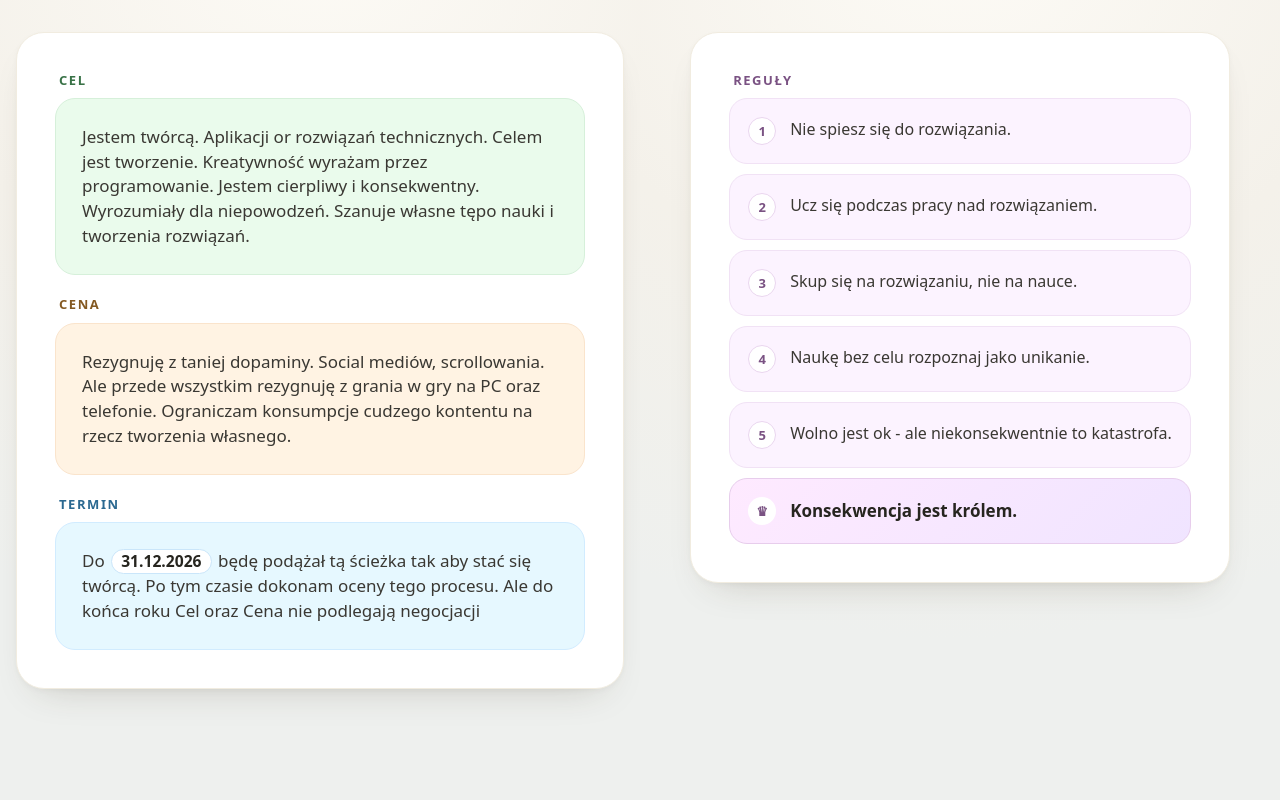
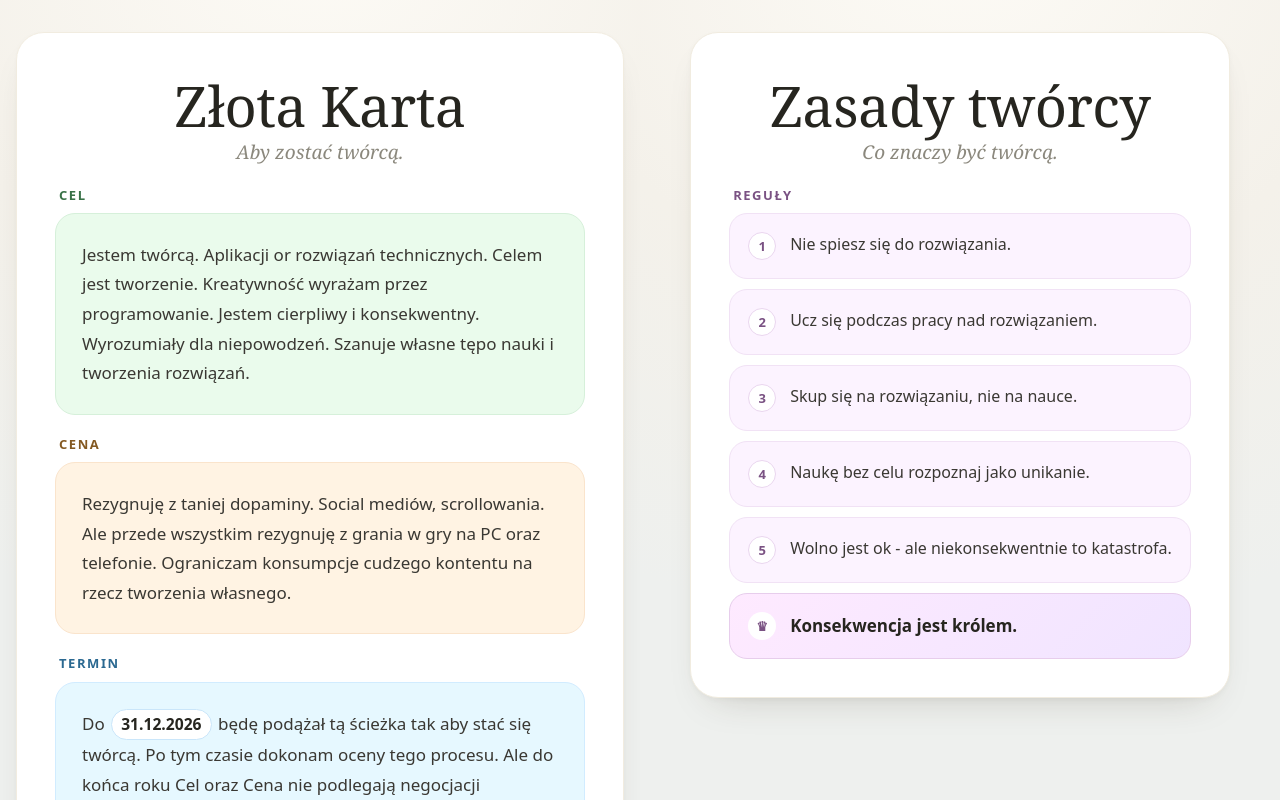
Before and after one commit to ricevind/cv, a website: page src/golden-card.html in a window 1280 px wide. Drawn offline with Linux system fonts and the light colour scheme.

Commit message:
responsive header display

```diff
--- a/src/golden-card.css
+++ b/src/golden-card.css
@@ -1,3 +1,12 @@
+@layer base;
+
+@container panel (width <= 500px) {
+  .cgc-content header {
+    display: none;
+  }
+}
+
+@layer base {
   :root {
     --cgc-font-display:
       ui-serif, Georgia, Cambria, "Times New Roman", Times, serif;
@@ -108,7 +117,7 @@
   .cgc-content section p {
     margin: 0;
     font-size: clamp(15px, 2.5vw, 17px);
-  line-height: 1.45;
+    line-height: 1.85rem;
     color: var(--cgc-color-body-text);
   }
 
@@ -191,3 +200,4 @@
     color: var(--cgc-color-heading);
     font-weight: 700;
   }
+}
--- a/src/golden-card.html
+++ b/src/golden-card.html
@@ -16,10 +16,10 @@
         <div class="c-content distinct" style="--max-w: 72ch">
           <div class="c-golden-card cgc">
             <article class="cgc-content">
-              <!-- <header>
+              <header>
                 <h1>Złota Karta</h1>
                 <p>Aby zostać twórcą.</p>
-              </header> -->
+              </header>
               <section>
                 <h2>Cel</h2>
                 <div class="cgc-box">
@@ -62,10 +62,10 @@
         <div class="c-content distinct" style="--max-w: 72ch">
           <div class="c-golden-card cgc">
             <article class="cgc-content">
-              <!-- <header>
+              <header>
                 <h1>Zasady twórcy</h1>
                 <p>Co znaczy być twórcą.</p>
-              </header> -->
+              </header>
               <section class="cgc-rules-section">
                 <h2>Reguły</h2>
                 <ol class="cgc-rules">
```
Lines whose indentation alone changed are shown as unchanged.
